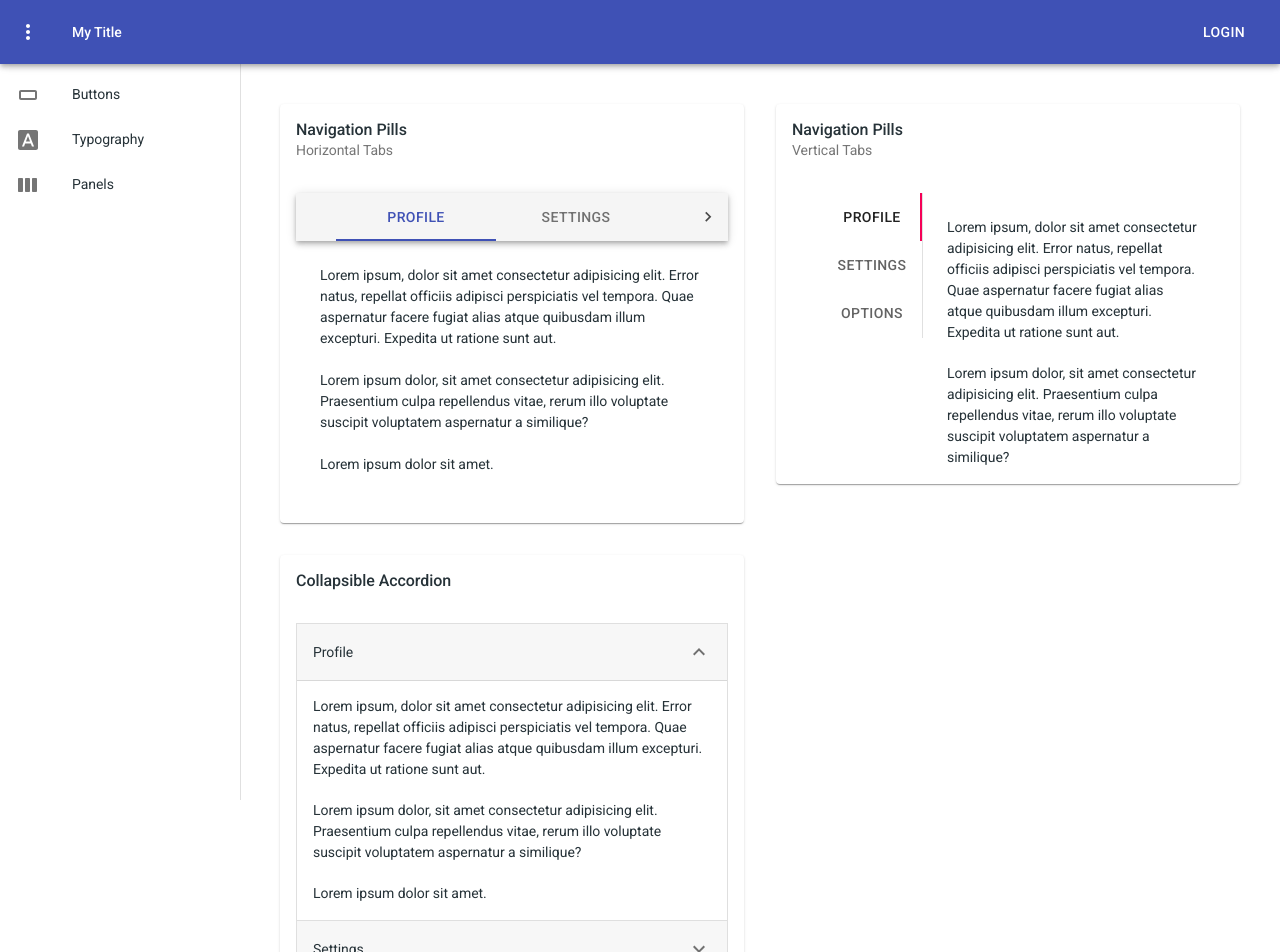
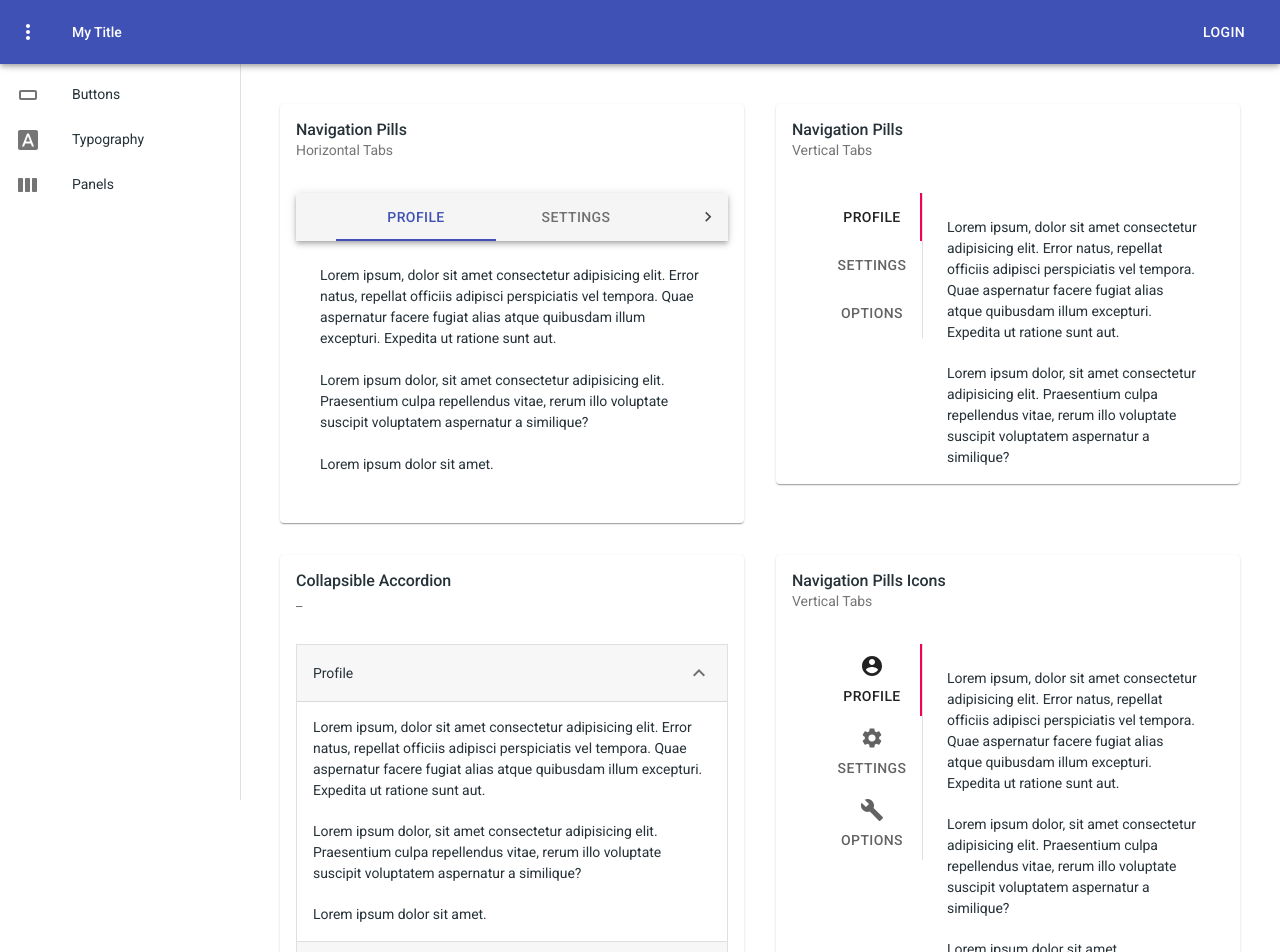
Before and after one commit to lstumme/dashboard-mui, a React (Create React App) app: page /panels in a window 1280 px wide. Shown: the top 952 px of the page. Built offline with nearby package versions, Linux system fonts and the light colour scheme.

Commit message:
Adding VerticalIconTabPanel

```diff
--- /dev/null
+++ b/src/views/PanelsView/Components/VerticalIconsTabPanel/VerticalIconsTabPanel.js
@@ -0,0 +1,116 @@
+import React from 'react';
+import PropTypes from 'prop-types';
+import { makeStyles } from '@material-ui/core/styles';
+import Tabs from '@material-ui/core/Tabs';
+import Tab from '@material-ui/core/Tab';
+import Typography from '@material-ui/core/Typography';
+import Box from '@material-ui/core/Box';
+    import {
+        Settings as SettingsIcon,
+        AccountCircle as ProfileIcon,
+        Build as OptionsIcon
+    } from '@material-ui/icons'
+
+function TabPanel(props) {
+    const { children, value, index, ...other } = props;
+
+    return (
+        <div
+            role="tabpanel"
+            hidden={value !== index}
+            id={`vertical-tabpanel-${index}`}
+            aria-labelledby={`vertical-tab-${index}`}
+            {...other}
+        >
+            {value === index && (
+                <Box p={3}>
+                    {children}
+                </Box>
+            )}
+        </div>
+    );
+}
+
+TabPanel.propTypes = {
+    children: PropTypes.node,
+    index: PropTypes.any.isRequired,
+    value: PropTypes.any.isRequired,
+};
+
+function a11yProps(index) {
+    return {
+        id: `vertical-tab-${index}`,
+        'aria-controls': `vertical-tabpanel-${index}`,
+    };
+}
+
+const useStyles = makeStyles((theme) => ({
+    root: {
+        flexGrow: 1,
+        backgroundColor: theme.palette.background.paper,
+        display: 'flex',
+        height: 240,
+    },
+    tabs: {
+        borderRight: `1px solid ${theme.palette.divider}`,
+        minWidth: 130,
+        height: 216
+    },
+}));
+
+export default function VerticalIconTabPanel() {
+    const classes = useStyles();
+    const [value, setValue] = React.useState(0);
+
+    const handleChange = (event, newValue) => {
+        setValue(newValue);
+    };
+
+    return (
+        <div className={classes.root}>
+            <Tabs
+                orientation="vertical"
+                variant="scrollable"
+                value={value}
+                onChange={handleChange}
+                aria-label="Vertical tabs example"
+                className={classes.tabs}
+            >
+                <Tab label="Profile"  icon={<ProfileIcon/>} {...a11yProps(0)} />
+                <Tab label="Settings" icon={<SettingsIcon/>} {...a11yProps(1)} />
+                <Tab label="Options" icon={<OptionsIcon/>} {...a11yProps(2)} />
+            </Tabs>
+            <TabPanel value={value} index={0}>
+                <Typography variant="body1">
+                    Lorem ipsum, dolor sit amet consectetur adipisicing elit. Error natus, repellat officiis adipisci perspiciatis vel tempora. Quae aspernatur facere fugiat alias atque quibusdam illum excepturi. Expedita ut ratione sunt aut.
+                </Typography>
+                <br></br>
+                <Typography variant="body1">
+                    Lorem ipsum dolor, sit amet consectetur adipisicing elit. Praesentium culpa repellendus vitae, rerum illo voluptate suscipit voluptatem aspernatur a similique?
+                </Typography>
+                <br></br>
+                <Typography variant="body1">
+                    Lorem ipsum dolor sit amet.
+                </Typography>
+            </TabPanel>
+            <TabPanel value={value} index={1}>
+                <Typography variant="body1">
+                    Lorem ipsum dolor sit amet consectetur adipisicing elit. Adipisci totam quae voluptate suscipit unde veritatis. Fugit nihil iste dolor asperiores.
+                </Typography>
+                <br></br>
+                <Typography variant="body1">
+                    Lorem, ipsum dolor sit amet consectetur adipisicing elit. Quia, atque.
+                </Typography>
+            </TabPanel>
+            <TabPanel value={value} index={2}>
+                <Typography variant="body1">
+                    Lorem, ipsum dolor sit amet consectetur adipisicing elit. Blanditiis quidem veniam est deleniti. Ipsa explicabo et tenetur, numquam nihil assumenda corrupti laboriosam eligendi praesentium perspiciatis.
+               </Typography>
+                    <br></br>
+                <Typography variant="body1">
+                    Lorem ipsum dolor sit amet consectetur, adipisicing elit. Porro quia praesentium nisi placeat tempore perspiciatis alias dolore laboriosam.
+                </Typography>
+            </TabPanel>
+        </div>
+    );
+}
--- /dev/null
+++ b/src/views/PanelsView/Components/VerticalIconsTabPanel/index.js
@@ -0,0 +1 @@
+export {default} from './VerticalIconsTabPanel';
--- a/src/views/PanelsView/Components/index.js
+++ b/src/views/PanelsView/Components/index.js
@@ -1,3 +1,4 @@
 export {default as HorizontalTabPanel} from './HorizontalTabPanel';
 export {default as VerticalTabPanel} from './VerticalTabPanel';
 export {default as AccordionPanel} from './AccordionPanel';
+export {default as VerticalIconsTabPanel} from './VerticalIconsTabPanel';
--- a/src/views/PanelsView/PanelsView.js
+++ b/src/views/PanelsView/PanelsView.js
@@ -9,7 +9,8 @@ import {
 import {
     HorizontalTabPanel,
     VerticalTabPanel,
-    AccordionPanel
+    AccordionPanel,
+    VerticalIconsTabPanel
 } from './Components';
 const useStyles = makeStyles(theme => ({
     root: {
@@ -23,7 +24,7 @@ const useStyles = makeStyles(theme => ({
         margin: theme.spacing(2)
     },
     cardroot2: {
-        minHeight: 470,
+        minHeight: 490,
         margin: theme.spacing(2)
     }
 }));
@@ -49,9 +50,17 @@ const PanelsView = () => {
             </Grid>
             <Grid item md={6} sm={12}>
                 <Card className={classes.cardroot2}>
-                    <CardHeader title="Collapsible Accordion"/>
+                    <CardHeader title="Collapsible Accordion" subheader="_"/>
                     <CardContent>
                         <AccordionPanel />
+                    </CardContent>
+                </Card>
+            </Grid>
+            <Grid item md={6} sm={12}>
+                <Card className={classes.cardroot2}>
+                    <CardHeader title="Navigation Pills Icons" subheader="Vertical Tabs"/>
+                    <CardContent>
+                        <VerticalIconsTabPanel />
                     </CardContent>
                 </Card>
             </Grid>
```
